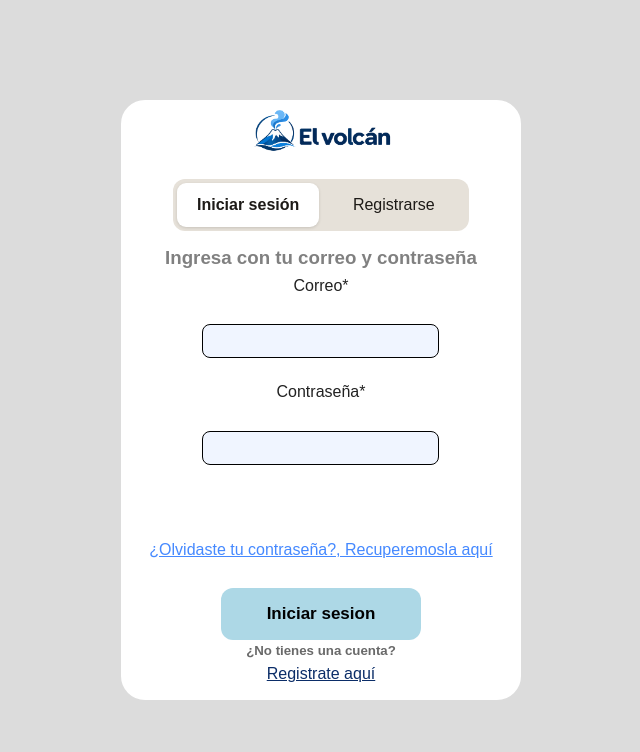
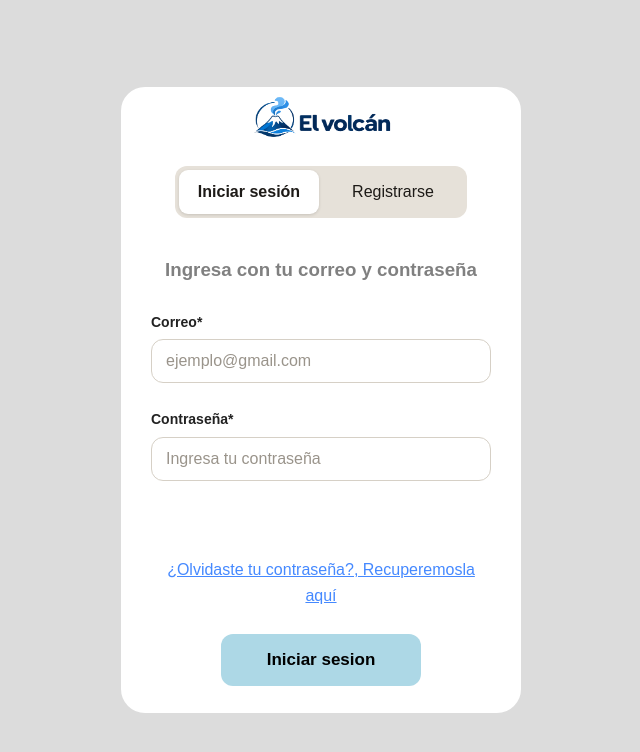
Before and after one commit to quintopardo8/GasElVolcan, a React (Vite) app: page /iniciar-sesion in a window 1280 px wide. Shown: the top 752 px of the page, without its empty margins (319-959 px from the left). Built offline with nearby package versions, Linux system fonts and the light colour scheme.

Commit message:
Correcciones para iniciar o registrar

```diff
--- a/src/pages/IniciarSesion/IniciarSesion.css
+++ b/src/pages/IniciarSesion/IniciarSesion.css
@@ -128,3 +128,43 @@ body:has(.pagina-sesion) {
   font-weight: 700;
   box-shadow: rgba(29, 26, 23, 0.15) 0px 1px 3px;
 }
+
+
+
+
+.pagina-sesion form {
+  width: 100%;
+  box-sizing: border-box;
+  padding: 0 28px;
+}
+
+.pagina-sesion .campo {
+  text-align: left;
+  margin-bottom: 4px;
+}
+
+.pagina-sesion .campo label {
+  display: block;
+  font-size: 14px;
+  font-weight: 700;
+  margin-bottom: 6px;
+}
+
+.pagina-sesion .campo input {
+  width: 100%;
+  box-sizing: border-box;
+  padding: 12px 14px;
+  font-size: 16px;
+  border: 1px solid #d6d0c6;
+  border-radius: 12px;
+  background-color: #fff;
+}
+
+.pagina-sesion .campo input::placeholder {
+  color: #9a948b;
+}
+
+.pagina-sesion .campo input:focus {
+  outline: 2px solid #4589FF;
+  border-color: transparent;
+}
--- a/src/pages/IniciarSesion/IniciarSesion.jsx
+++ b/src/pages/IniciarSesion/IniciarSesion.jsx
@@ -44,26 +44,17 @@ export default function IniciarSesion() {
     <TarjetaSesion onSubmit={handleSubmit}>
       <SelectorSesion />
 
+        <br />
       <h3 className="texto-gris">Ingresa con tu correo y contraseña</h3>
+      <br />
 
-      <CampoSesion
-        id="inputCorreo"
-        etiqueta="Correo*"
-        type="email"
-        name="correoUsuario"
-        value={correo}
-        onChange={handleCorreo}
-        error={errores.correo}
+      <CampoSesion id="inputCorreo" etiqueta="Correo*" type="email"
+        name="correoUsuario" value={correo} onChange={handleCorreo} error={errores.correo} placeholder="ejemplo@gmail.com"
       />
 
       <CampoSesion
-        id="inputContrasena"
-        etiqueta="Contraseña*"
-        type="password"
-        name="contrasenaUsuario"
-        value={contrasena}
-        onChange={handleContrasena}
-        error={errores.contrasena}
+        id="inputContrasena" etiqueta="Contraseña*" type="password"
+        name="contrasenaUsuario" value={contrasena} onChange={handleContrasena} error={errores.contrasena} placeholder="Ingresa tu contraseña"
       />
       <br /><br />
 
@@ -73,12 +64,7 @@ export default function IniciarSesion() {
 
       <br /><br />
       <button type="submit">Iniciar sesion</button>
-
-      <h5 className="texto-gris-oscuro">¿No tienes una cuenta?</h5>
-
-      <Link className="enlace-oscuro" to="/registro">
-        Registrate aquí
-      </Link>
+        <br /><br />
     </TarjetaSesion>
   );
 }
--- a/src/pages/IniciarSesion/Registrarse.jsx
+++ b/src/pages/IniciarSesion/Registrarse.jsx
@@ -108,13 +108,8 @@ export default function Registrarse() {
       />
 
       <br />
-      <button type="submit">Crear cuenta</button>
-
-      <h5 className="texto-gris-oscuro">¿Ya tienes una cuenta?</h5>
-
-      <Link className="enlace-oscuro" to="/iniciar-sesion">
-        Inicia sesión aquí
-      </Link>
+      <button type="submit" >Crear cuenta</button>
+        <br /><br />
     </TarjetaSesion>
   );
 }
--- a/src/pages/IniciarSesion/components/CampoSesion.jsx
+++ b/src/pages/IniciarSesion/components/CampoSesion.jsx
@@ -1,6 +1,3 @@
-
-// de iniciar sesion y recuperar contraseña
-
 export default function CampoSesion({
   id,
   etiqueta,
@@ -9,19 +6,20 @@ export default function CampoSesion({
   value,
   onChange,
   error,
+  placeholder,
 }) {
   return (
-    <>
+    <div className="campo">
       <label htmlFor={id}>{etiqueta}</label>
-      <br /><br />
       <input
         id={id}
         type={type}
         name={name}
         value={value}
         onChange={onChange}
+        placeholder={placeholder}
       />
       <p className="error">{error}</p>
-    </>
+    </div>
   );
 }
```
